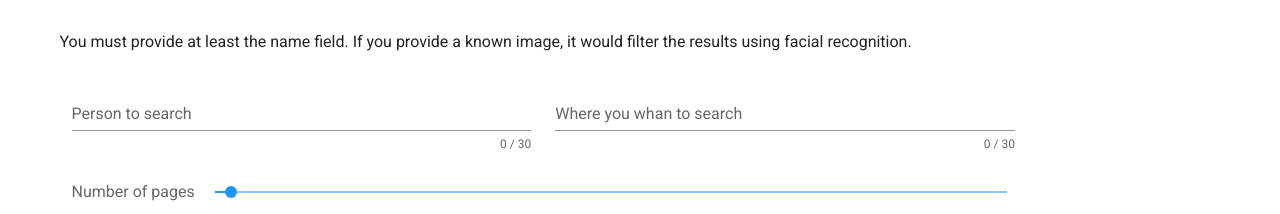
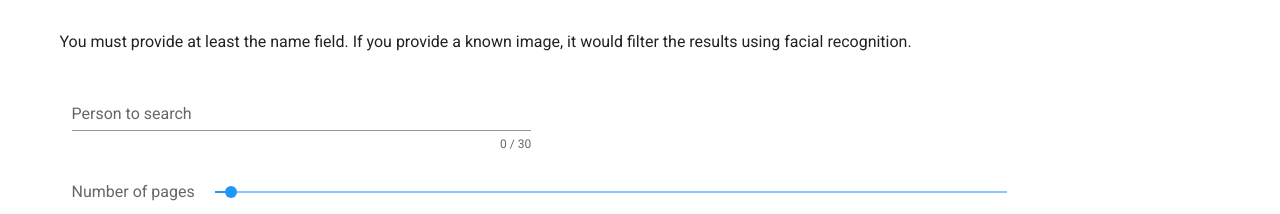
Before and after one commit to RuthGnz/SpyScrap, a Vue app in the folder web/front/osint-front/: page /twitter in a window 1280 px wide. Shown: the part 182-396 px from the top of the page. Built offline with nearby package versions, Linux system fonts and the light colour scheme; what vue-resource would draw is missing.

Commit message:
input deleted

```diff
--- a/web/front/osint-front/src/views/Twitter.vue
+++ b/web/front/osint-front/src/views/Twitter.vue
@@ -20,17 +20,6 @@
                     :counter="30"
                     label="Person to search"
                     required
-                  ></v-text-field>
-                </v-col>
-
-                <v-col
-                  cols="12"
-                  md="5"
-                >
-                  <v-text-field
-                    v-model="place"
-                    :counter="30"
-                    label="Where you whan to search"
                   ></v-text-field>
                 </v-col>
 
```
